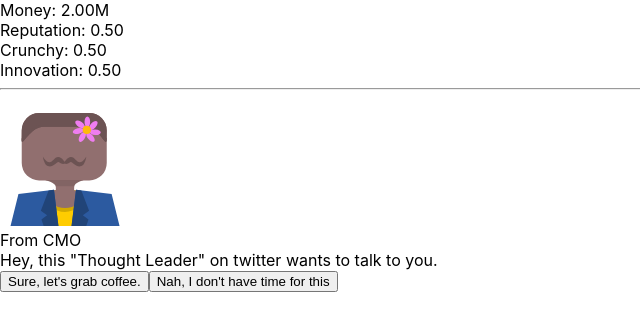
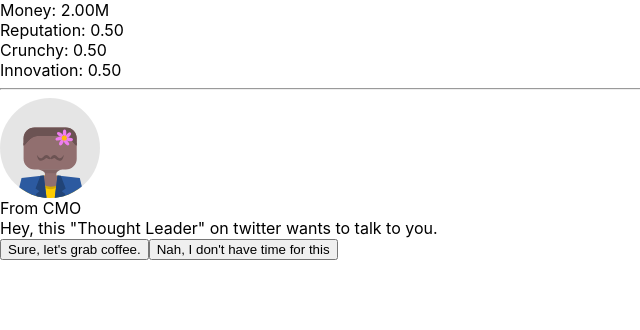
Before and after one commit to reklawnos/ludum-dare-43, a React (Create React App) app: page / in a window 1280 px wide. Shown: the top 330 px of the page, without its empty margins (0-640 px from the left). Built offline with nearby package versions, Linux system fonts and the light colour scheme.

Commit message:
Avatars for investors

```diff
--- a/src/App.js
+++ b/src/App.js
@@ -144,7 +144,16 @@ class App extends Component {
           sizeOfEffect={sliceDiffs['innovation']}
         />
         <hr />
-        <div>
+        <div style={{
+          backgroundColor: 'rgba(0, 0, 0, 0.1)',
+          width: 80,
+          height: 80,
+          paddingTop: 20,
+          paddingLeft: 10,
+          paddingRight: 10,
+          borderRadius: 50,
+          overflow: 'hidden',
+        }}>
           <TemplateFace {...currentCard.sender.face} />
         </div>
         <div>
--- a/src/avatars/templates/square/index.jsx
+++ b/src/avatars/templates/square/index.jsx
@@ -144,7 +144,7 @@ export default function SquareAvatar({
   ]);
 
   return (
-    <svg xmlns="http://www.w3.org/2000/svg" width="128" height="128" viewBox="0 0 33.867 33.867">
+    <svg xmlns="http://www.w3.org/2000/svg" viewBox="0 0 33.867 33.867">
       {ITEM_ORDER.filter(item => items.has(item)).map(Component => {
         let props;
         if (itemColorsMap.has(Component)) {
--- a/src/cards/shared.js
+++ b/src/cards/shared.js
@@ -1,4 +1,7 @@
 import { getRandomFace } from "../avatars/templates";
+import InvestorBro from "../avatars/templates/investors/investor_bro";
+import InvestorFuturist from "../avatars/templates/investors/investor_futurist";
+import InvestorHippie from "../avatars/templates/investors/investor_hippie";
 
 export const MUST_SHOW_SCORE = Infinity;
 export const DO_NOT_SHOW_SCORE = 0;
@@ -132,17 +135,26 @@ export const SENDER_CHEF = {
 
 export const SENDER_INVESTOR_INNOVATION = {
   name: 'TODO: "innovation" investor',
-  face: getRandomFace(),
+  face: {
+    Component: InvestorFuturist,
+    props: {},
+  },
 };
 
 export const SENDER_INVESTOR_REPUTATION = {
   name: 'TODO: "reputation" investor',
-  face: getRandomFace(),
+  face: {
+    Component: InvestorBro,
+    props: {},
+  },
 };
 
 export const SENDER_INVESTOR_CRUNCHY = {
   name: 'TODO: "crunchy" investor',
-  face: getRandomFace(),
+  face: {
+    Component: InvestorHippie,
+    props: {},
+  },
 };
 
 export const SENDER_HEAD_OF_OFFICE_SECURITY = {
```
Also changed, not shown: src/avatars/templates/investors/investor_bro.jsx (+1 -1 lines), src/avatars/templates/investors/investor_futurist.jsx (+2 -2 lines), src/avatars/templates/investors/investor_hippie.jsx (+2 -2 lines).
